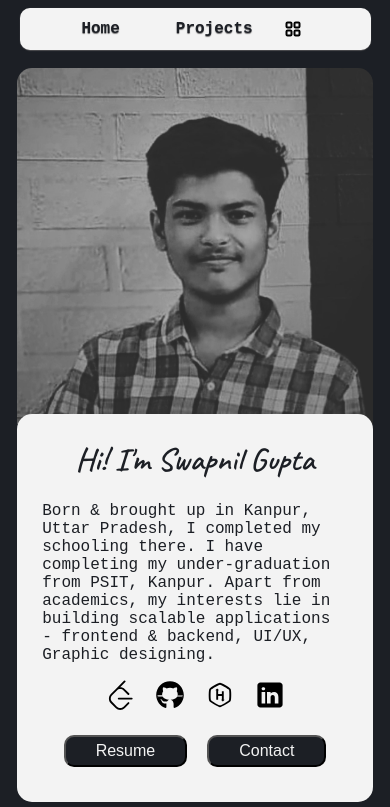
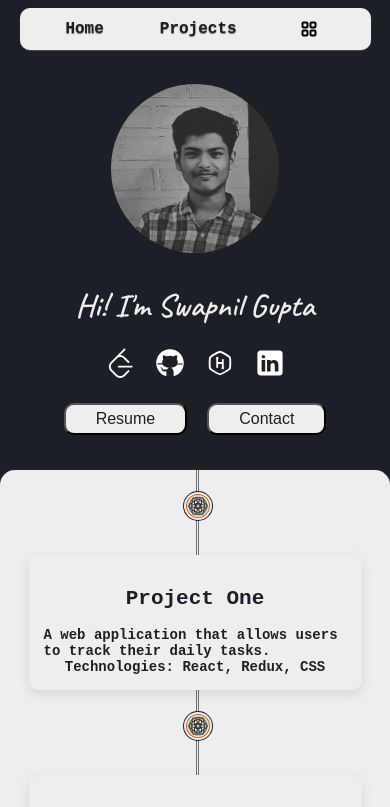
Before and after one commit to swapnilgupta14/Personal-Porfolio-using-Next.js, a Next.js app: page / in a window 390 px wide. Shown: the top 807 px of the page. Built offline with nearby package versions, Linux system fonts and the light colour scheme; a web font is replaced by a local one.

Commit message:
update :: color-palleate

```diff
--- a/src/component/Homepage.js
+++ b/src/component/Homepage.js
@@ -14,11 +14,6 @@ const Homepage = () => {
                 <div className='right-text'>
                     <h1 className='caveat-cursive-regular'>Hi! I'm Swapnil Gupta</h1>
                     <div>
-                        <p >Born & brought up in Kanpur, Uttar Pradesh, I completed my schooling there.
-                            I have completing my under-graduation from PSIT, Kanpur. Apart from academics,
-                            my interests lie in building scalable applications - frontend & backend, UI/UX,
-                            Graphic designing.
-                        </p>
                     </div>
                     <div className='social-nav-container'>
                         <div className="social-nav">
--- a/src/component/Project.js
+++ b/src/component/Project.js
@@ -1,4 +1,4 @@
-import React from 'react'
+import React, { useEffect, useState } from 'react';
 // src/data/projectsData.js
 
 const projectsData = [
@@ -41,16 +41,51 @@ const projectsData = [
 ];
 
 const Project = () => {
+  const [visibleProjects, setVisibleProjects] = useState([]);
+
+  useEffect(() => {
+    const observer = new IntersectionObserver(
+      (entries) => {
+        entries.forEach((entry) => {
+          if (entry.isIntersecting) {
+            setVisibleProjects((prevVisibleProjects) => [
+              ...prevVisibleProjects,
+              entry.target.dataset.index
+            ]);
+            observer.unobserve(entry.target);
+          }
+        });
+      },
+      {
+        threshold: 0.1
+      }
+    );
+
+    const projectCards = document.querySelectorAll('.project-card');
+    projectCards.forEach((card) => {
+      observer.observe(card);
+    });
+
+    return () => {
+      projectCards.forEach((card) => {
+        observer.unobserve(card);
+      });
+    };
+  }, []);
+
   return (
-    <div className='project-container'>
-      <div className='timeline'></div>
+    <div className="project-container">
+      <div className="timeline"></div>
       {projectsData.map((project, index) => (
-        <div key={index} className='project-card'>
-          <div className='timeline-indicator'></div>
+        <div
+          key={index}
+          className={`project-card ${visibleProjects.includes(index.toString()) ? 'visible' : ''}`}
+          data-index={index}
+        >
+          <div className="timeline-indicator"></div>
           <h2>{project.title}</h2>
           <p>{project.description}</p>
           <p><strong>Technologies:</strong> {project.technologies.join(', ')}</p>
-          <a href={project.link} target="_blank" rel="noopener noreferrer">View Project</a>
         </div>
       ))}
     </div>
--- a/src/component/header.js
+++ b/src/component/header.js
@@ -9,9 +9,9 @@ const Header = () => {
   const [selectedItem, setSelectedItem] = useState(null);
 
   const dropdownItems = [
-    { id: 1, label: 'Dropdown Item 1', subItems: ['Sub Item 1.1', 'Sub Item 1.2', 'Sub Item 1.3'] },
-    { id: 2, label: 'Dropdown Item 2', subItems: ['Sub Item 2.1', 'Sub Item 2.2', 'Sub Item 2.3'] },
-    { id: 3, label: 'Dropdown Item 3', subItems: ['Sub Item 3.1', 'Sub Item 3.2', 'Sub Item 3.3'] }
+    { id: 1, label: 'Experience', subItems: [] },
+    { id: 2, label: 'Skills', subItems: ['Sub Item 2.1', 'Sub Item 2.2', 'Sub Item 2.3'] },
+    { id: 3, label: 'Hire Me', subItems: ['Sub Item 3.1', 'Sub Item 3.2', 'Sub Item 3.3'] }
   ];
 
 
@@ -23,7 +23,7 @@ const Header = () => {
     const handleResize = () => {
       const width = window.innerWidth;
       setIsMobile(width <= 768);
-      setIsTablet(width > 768 && width <= 1024);
+      // setIsTablet(width > 768 && width <= 1024);
     };
     handleResize();
     window.addEventListener('resize', handleResize);
@@ -44,7 +44,7 @@ const Header = () => {
                 Home
               </a>
             </li>
-            {!isTablet && !isMobile && (
+            {!isMobile && (
               <li className="navbar-item">
                 <a href="#" className="navbar-link hover">
                   About
@@ -52,20 +52,11 @@ const Header = () => {
               </li>
             )}
             <li className="navbar-item">
-              {!isMobile && !isTablet && (
-                <div>
-                  <a href="#" className="navbar-link hindi">
-                    <p>Swapnil</p>
-                  </a>
-                </div>
-              )}
-            </li>
-            <li className="navbar-item">
               <a href="#" className="navbar-link hover">
                 Projects
               </a>
             </li>
-            {!isTablet && !isMobile ? (
+            {!isMobile ? (
               <li className="navbar-item">
                 <a href="#" className="navbar-link hover">
                   Contact
@@ -106,6 +97,13 @@ const Header = () => {
                 )}
               </li>
             )}
+            {!isMobile && (
+              <li className="navbar-item">
+                <a href="#" className="navbar-link hover">
+                  Skills
+                </a>
+              </li>
+            )}
           </ul>
         </div>
       </nav>
--- a/src/component/icon/icon.js
+++ b/src/component/icon/icon.js
@@ -23,7 +23,7 @@ export const DropDown = ({ width, height }) => {
 export const Github = ({ width, height }) => {
   return (
     <svg xmlns="http://www.w3.org/2000/svg" x="0px" y="0px" width={width} height={height} viewBox="0 0 50 50">
-      <path d="M17.791,46.836C18.502,46.53,19,45.823,19,45v-5.4c0-0.197,0.016-0.402,0.041-0.61C19.027,38.994,19.014,38.997,19,39 c0,0-3,0-3.6,0c-1.5,0-2.8-0.6-3.4-1.8c-0.7-1.3-1-3.5-2.8-4.7C8.9,32.3,9.1,32,9.7,32c0.6,0.1,1.9,0.9,2.7,2c0.9,1.1,1.8,2,3.4,2 c2.487,0,3.82-0.125,4.622-0.555C21.356,34.056,22.649,33,24,33v-0.025c-5.668-0.182-9.289-2.066-10.975-4.975 c-3.665,0.042-6.856,0.405-8.677,0.707c-0.058-0.327-0.108-0.656-0.151-0.987c1.797-0.296,4.843-0.647,8.345-0.714 c-0.112-0.276-0.209-0.559-0.291-0.849c-3.511-0.178-6.541-0.039-8.187,0.097c-0.02-0.332-0.047-0.663-0.051-0.999 c1.649-0.135,4.597-0.27,8.018-0.111c-0.079-0.5-0.13-1.011-0.13-1.543c0-1.7,0.6-3.5,1.7-5c-0.5-1.7-1.2-5.3,0.2-6.6 c2.7,0,4.6,1.3,5.5,2.1C21,13.4,22.9,13,25,13s4,0.4,5.6,1.1c0.9-0.8,2.8-2.1,5.5-2.1c1.5,1.4,0.7,5,0.2,6.6c1.1,1.5,1.7,3.2,1.6,5 c0,0.484-0.045,0.951-0.11,1.409c3.499-0.172,6.527-0.034,8.204,0.102c-0.002,0.337-0.033,0.666-0.051,0.999 c-1.671-0.138-4.775-0.28-8.359-0.089c-0.089,0.336-0.197,0.663-0.325,0.98c3.546,0.046,6.665,0.389,8.548,0.689 c-0.043,0.332-0.093,0.661-0.151,0.987c-1.912-0.306-5.171-0.664-8.879-0.682C35.112,30.873,31.557,32.75,26,32.969V33 c2.6,0,5,3.9,5,6.6V45c0,0.823,0.498,1.53,1.209,1.836C41.37,43.804,48,35.164,48,25C48,12.318,37.683,2,25,2S2,12.318,2,25 C2,35.164,8.63,43.804,17.791,46.836z"></path>
+      <path fill="#ffffff" d="M17.791,46.836C18.502,46.53,19,45.823,19,45v-5.4c0-0.197,0.016-0.402,0.041-0.61C19.027,38.994,19.014,38.997,19,39 c0,0-3,0-3.6,0c-1.5,0-2.8-0.6-3.4-1.8c-0.7-1.3-1-3.5-2.8-4.7C8.9,32.3,9.1,32,9.7,32c0.6,0.1,1.9,0.9,2.7,2c0.9,1.1,1.8,2,3.4,2 c2.487,0,3.82-0.125,4.622-0.555C21.356,34.056,22.649,33,24,33v-0.025c-5.668-0.182-9.289-2.066-10.975-4.975 c-3.665,0.042-6.856,0.405-8.677,0.707c-0.058-0.327-0.108-0.656-0.151-0.987c1.797-0.296,4.843-0.647,8.345-0.714 c-0.112-0.276-0.209-0.559-0.291-0.849c-3.511-0.178-6.541-0.039-8.187,0.097c-0.02-0.332-0.047-0.663-0.051-0.999 c1.649-0.135,4.597-0.27,8.018-0.111c-0.079-0.5-0.13-1.011-0.13-1.543c0-1.7,0.6-3.5,1.7-5c-0.5-1.7-1.2-5.3,0.2-6.6 c2.7,0,4.6,1.3,5.5,2.1C21,13.4,22.9,13,25,13s4,0.4,5.6,1.1c0.9-0.8,2.8-2.1,5.5-2.1c1.5,1.4,0.7,5,0.2,6.6c1.1,1.5,1.7,3.2,1.6,5 c0,0.484-0.045,0.951-0.11,1.409c3.499-0.172,6.527-0.034,8.204,0.102c-0.002,0.337-0.033,0.666-0.051,0.999 c-1.671-0.138-4.775-0.28-8.359-0.089c-0.089,0.336-0.197,0.663-0.325,0.98c3.546,0.046,6.665,0.389,8.548,0.689 c-0.043,0.332-0.093,0.661-0.151,0.987c-1.912-0.306-5.171-0.664-8.879-0.682C35.112,30.873,31.557,32.75,26,32.969V33 c2.6,0,5,3.9,5,6.6V45c0,0.823,0.498,1.53,1.209,1.836C41.37,43.804,48,35.164,48,25C48,12.318,37.683,2,25,2S2,12.318,2,25 C2,35.164,8.63,43.804,17.791,46.836z"></path>
     </svg>
   );
 };
@@ -31,7 +31,7 @@ export const Github = ({ width, height }) => {
 export const Linkedin = ({ width, height }) => {
   return (
     <svg xmlns="http://www.w3.org/2000/svg" x="0px" y="0px" width={width} height={height} viewBox="0 0 50 50">
-      <path d="M41,4H9C6.24,4,4,6.24,4,9v32c0,2.76,2.24,5,5,5h32c2.76,0,5-2.24,5-5V9C46,6.24,43.76,4,41,4z M17,20v19h-6V20H17z M11,14.47c0-1.4,1.2-2.47,3-2.47s2.93,1.07,3,2.47c0,1.4-1.12,2.53-3,2.53C12.2,17,11,15.87,11,14.47z M39,39h-6c0,0,0-9.26,0-10 c0-2-1-4-3.5-4.04h-0.08C27,24.96,26,27.02,26,29c0,0.91,0,10,0,10h-6V20h6v2.56c0,0,1.93-2.56,5.81-2.56 c3.97,0,7.19,2.73,7.19,8.26V39z"></path>
+      <path fill="#ffffff" d="M41,4H9C6.24,4,4,6.24,4,9v32c0,2.76,2.24,5,5,5h32c2.76,0,5-2.24,5-5V9C46,6.24,43.76,4,41,4z M17,20v19h-6V20H17z M11,14.47c0-1.4,1.2-2.47,3-2.47s2.93,1.07,3,2.47c0,1.4-1.12,2.53-3,2.53C12.2,17,11,15.87,11,14.47z M39,39h-6c0,0,0-9.26,0-10 c0-2-1-4-3.5-4.04h-0.08C27,24.96,26,27.02,26,29c0,0.91,0,10,0,10h-6V20h6v2.56c0,0,1.93-2.56,5.81-2.56 c3.97,0,7.19,2.73,7.19,8.26V39z"></path>
     </svg>
   );
 };
@@ -39,7 +39,7 @@ export const Linkedin = ({ width, height }) => {
 export const HackerRank = ({ width, height }) => {
   return (
     <svg xmlns="http://www.w3.org/2000/svg" x="0px" y="0px" width={width} height={height} viewBox="0 0 32 32">
-      <path d="M 15.998047 3 C 14.225047 3 5.5352031 7.9839062 4.6582031 9.5039062 C 3.7802031 11.024906 3.7802031 20.983047 4.6582031 22.498047 C 5.5392031 24.017047 14.229047 29 15.998047 29 C 17.762047 29 26.451938 24.019953 27.335938 22.501953 C 28.222938 20.979953 28.222938 11.014047 27.335938 9.4980469 L 27.335938 9.4960938 C 26.444937 7.9790937 17.756047 3 15.998047 3 z M 15.996094 5.0117188 C 17.693094 5.3647187 24.417703 9.2167656 25.595703 10.509766 C 26.135703 12.150766 26.134703 19.844281 25.595703 21.488281 C 24.425703 22.779281 17.695094 26.636281 15.996094 26.988281 C 14.298094 26.638281 7.5723906 22.783234 6.4003906 21.490234 C 5.8653906 19.842234 5.8653906 12.155766 6.4003906 10.509766 C 7.5693906 9.2167656 14.297094 5.3617187 15.996094 5.0117188 z M 13 9 L 11 11 L 12 11 L 12 21 L 14 21 L 14 17 L 18 17 L 18 21 L 17 21 L 19 23 L 21 21 L 20 21 L 20 12 L 18 12 L 18 15 L 14 15 L 14 11 L 15 11 L 13 9 z"></path>
+      <path fill="#ffffff" d="M 15.998047 3 C 14.225047 3 5.5352031 7.9839062 4.6582031 9.5039062 C 3.7802031 11.024906 3.7802031 20.983047 4.6582031 22.498047 C 5.5392031 24.017047 14.229047 29 15.998047 29 C 17.762047 29 26.451938 24.019953 27.335938 22.501953 C 28.222938 20.979953 28.222938 11.014047 27.335938 9.4980469 L 27.335938 9.4960938 C 26.444937 7.9790937 17.756047 3 15.998047 3 z M 15.996094 5.0117188 C 17.693094 5.3647187 24.417703 9.2167656 25.595703 10.509766 C 26.135703 12.150766 26.134703 19.844281 25.595703 21.488281 C 24.425703 22.779281 17.695094 26.636281 15.996094 26.988281 C 14.298094 26.638281 7.5723906 22.783234 6.4003906 21.490234 C 5.8653906 19.842234 5.8653906 12.155766 6.4003906 10.509766 C 7.5693906 9.2167656 14.297094 5.3617187 15.996094 5.0117188 z M 13 9 L 11 11 L 12 11 L 12 21 L 14 21 L 14 17 L 18 17 L 18 21 L 17 21 L 19 23 L 21 21 L 20 21 L 20 12 L 18 12 L 18 15 L 14 15 L 14 11 L 15 11 L 13 9 z"></path>
     </svg>
   );
 };
@@ -47,7 +47,7 @@ export const HackerRank = ({ width, height }) => {
 export const Mail = ({ width, height }) => {
   return (
     <svg xmlns="http://www.w3.org/2000/svg" x="0px" y="0px" width={width} height={height} viewBox="0 0 50 50">
-      <path d="M12 23.403V23.39 10.389L11.88 10.3h-.01L9.14 8.28C7.47 7.04 5.09 7.1 3.61 8.56 2.62 9.54 2 10.9 2 12.41v3.602L12 23.403zM38 23.39v.013l10-7.391V12.41c0-1.49-.6-2.85-1.58-3.83-1.46-1.457-3.765-1.628-5.424-.403L38.12 10.3 38 10.389V23.39zM14 24.868l10.406 7.692c.353.261.836.261 1.189 0L36 24.868V11.867L25 20l-11-8.133V24.868zM38 25.889V41c0 .552.448 1 1 1h6.5c1.381 0 2.5-1.119 2.5-2.5V18.497L38 25.889zM12 25.889L2 18.497V39.5C2 40.881 3.119 42 4.5 42H11c.552 0 1-.448 1-1V25.889z"></path>
+      <path fill="#ffffff" d="M12 23.403V23.39 10.389L11.88 10.3h-.01L9.14 8.28C7.47 7.04 5.09 7.1 3.61 8.56 2.62 9.54 2 10.9 2 12.41v3.602L12 23.403zM38 23.39v.013l10-7.391V12.41c0-1.49-.6-2.85-1.58-3.83-1.46-1.457-3.765-1.628-5.424-.403L38.12 10.3 38 10.389V23.39zM14 24.868l10.406 7.692c.353.261.836.261 1.189 0L36 24.868V11.867L25 20l-11-8.133V24.868zM38 25.889V41c0 .552.448 1 1 1h6.5c1.381 0 2.5-1.119 2.5-2.5V18.497L38 25.889zM12 25.889L2 18.497V39.5C2 40.881 3.119 42 4.5 42H11c.552 0 1-.448 1-1V25.889z"></path>
     </svg>
   );
 };
@@ -55,7 +55,7 @@ export const Mail = ({ width, height }) => {
 export const Leetcode = ({ width, height }) => {
   return (
     <svg xmlns="http://www.w3.org/2000/svg" x="0px" y="0px" width={width} height={height} viewBox="0 0 16 16">
-      <path d="M 10.447266 0.265625 A 0.50005 0.50005 0 0 0 10.103516 0.41796875 L 5.65625 4.8671875 L 3.0957031 7.4257812 A 0.50005 0.50005 0 0 0 2.9785156 7.6035156 C 1.769869 8.9739016 1.7865696 11.063913 3.0957031 12.373047 L 5.65625 14.933594 C 7.0176322 16.294976 9.242133 16.294976 10.603516 14.933594 L 12.853516 12.683594 A 0.50063809 0.50063809 0 1 0 12.144531 11.976562 L 9.8945312 14.226562 C 8.9159134 15.20518 7.3418991 15.20518 6.3632812 14.226562 L 3.8027344 11.666016 C 2.8241166 10.687398 2.8241166 9.1114303 3.8027344 8.1328125 L 6.3632812 5.5742188 C 7.3418991 4.5956009 8.9159135 4.5956009 9.8945312 5.5742188 L 12.144531 7.8242188 A 0.50063784 0.50063784 0 1 0 12.853516 7.1171875 L 10.603516 4.8671875 C 9.9106907 4.174363 8.9943718 3.8431189 8.0820312 3.8554688 L 10.8125 1.125 A 0.50005 0.50005 0 0 0 10.447266 0.265625 z M 7.328125 9.4003906 A 0.50005 0.50005 0 1 0 7.328125 10.400391 L 14.228516 10.400391 A 0.50005 0.50005 0 1 0 14.228516 9.4003906 L 7.328125 9.4003906 z"></path>
+      <path fill="#ffffff" d="M 10.447266 0.265625 A 0.50005 0.50005 0 0 0 10.103516 0.41796875 L 5.65625 4.8671875 L 3.0957031 7.4257812 A 0.50005 0.50005 0 0 0 2.9785156 7.6035156 C 1.769869 8.9739016 1.7865696 11.063913 3.0957031 12.373047 L 5.65625 14.933594 C 7.0176322 16.294976 9.242133 16.294976 10.603516 14.933594 L 12.853516 12.683594 A 0.50063809 0.50063809 0 1 0 12.144531 11.976562 L 9.8945312 14.226562 C 8.9159134 15.20518 7.3418991 15.20518 6.3632812 14.226562 L 3.8027344 11.666016 C 2.8241166 10.687398 2.8241166 9.1114303 3.8027344 8.1328125 L 6.3632812 5.5742188 C 7.3418991 4.5956009 8.9159135 4.5956009 9.8945312 5.5742188 L 12.144531 7.8242188 A 0.50063784 0.50063784 0 1 0 12.853516 7.1171875 L 10.603516 4.8671875 C 9.9106907 4.174363 8.9943718 3.8431189 8.0820312 3.8554688 L 10.8125 1.125 A 0.50005 0.50005 0 0 0 10.447266 0.265625 z M 7.328125 9.4003906 A 0.50005 0.50005 0 1 0 7.328125 10.400391 L 14.228516 10.400391 A 0.50005 0.50005 0 1 0 14.228516 9.4003906 L 7.328125 9.4003906 z"></path>
     </svg>
   );
 };
--- a/src/styles/Homepage.scss
+++ b/src/styles/Homepage.scss
@@ -49,7 +49,7 @@
             font-weight: normal;
             font-size: 16px;
 
-            h1{
+            h1 {
                 // background-color: red;
                 margin-top: 0vh;
                 font-size: 2rem;
@@ -82,39 +82,45 @@
 
 @media (max-width: 768px) {
     .frontpage-container {
-        margin: 2vh 2vh 2vh 2vh;
+        margin: 0vh;
         min-height: fit-content;
         max-height: fit-content;
         display: flex;
         flex-direction: column;
         text-align: left;
+        border-radius: 0px;
 
         .left {
             flex: 2;
             display: flex;
             flex-direction: row;
             justify-content: center;
+            border-radius: 0px;
+
 
             .upper-left-container {
                 margin-bottom: -10px;
+                border-radius: 0px;
+
 
                 .profile {
-                    border-top-left-radius: 15px;
-                    border-top-right-radius: 15px;
-                    border-bottom-left-radius: 0%;
-                    border-bottom-right-radius: 0%;
-                    height: 100%;
-                    width: 100%;
                     align-items: center;
-                    margin: 0vh;
+                    margin: 2vh;
+                    border-radius: 50%;
+                    height: 20vh;
+                    width: 20vh;
+
                 }
             }
         }
 
         .right {
             flex: 1;
-            font-family: 'Roboto-mono', monospace;
+            // font-family: 'Roboto-mono', monospace;
             padding: 1vh;
+            border-radius: 0px;
+            background-color: $accent-color;
+
 
             .right-text {
                 margin: 0vh;
@@ -122,6 +128,8 @@
                 text-align: left;
                 justify-content: center;
                 padding: 2vh;
+                color: $secondary-color;
+
 
                 .icon {
                     margin: 0px 5px;
@@ -133,8 +141,10 @@
                 margin: 10px;
                 font-size: 16px;
                 padding: 0px 20px;
+                background-color: $secondary-color;
 
-                p{
+                p {
+                    color: $accent-color;
                     padding: 5px 10px;
                     margin: 0;
                 }
--- a/src/styles/Project.scss
+++ b/src/styles/Project.scss
@@ -11,10 +11,9 @@
     align-items: flex-start;
     padding: 20px;
     box-shadow: 0 4px 12px rgba(0, 0, 0, 0.1);
-    transition: background-color 0.3s ease;
+    transition: background-color 0.7s ease;
     position: relative;
-
-
+}
 
 .project-card {
     background-color: $accent-color;
@@ -26,43 +25,27 @@
     border-radius: 10px;
     box-shadow: 0 4px 8px rgba(0, 0, 0, 0.1);
     transition: transform 0.3s ease, box-shadow 0.3s ease;
+    opacity: 0;
+    transform: scale(0.95);
+    transition: opacity 0.5s ease, transform 0.5s ease;
+}
 
+.project-card.visible {
+    opacity: 1;
+    transform: scale(1);
 
-        &:hover {
+}
+
+.project-card:hover {
     transform: translateY(-10px);
     box-shadow: 0 8px 16px rgba(0, 0, 0, 0.2);
-        }
-
-        h2 {
-            margin-top: 0;
-            margin-bottom: 10px;
-            color: $base-color;
-        }
-
-        p {
-            margin-bottom: 10px;
-            text-decoration: none;
-            font-weight: 100;
-        }
-
-        a {
-            color: $accent-color;
-            text-decoration: none;
-            transition: color 0.3s ease;
-
-            &:hover {
-                color: darken($accent-color, 10%);
-                text-decoration: underline;
-            }
-        }
-    }
 }
 
 @media (max-width: 768px) {
     .project-container {
         flex-direction: column;
         align-items: center;
-        margin: 2vh;
+        margin: 0vh;
         box-shadow: 0 4px 12px rgba(255, 255, 255, 0.1);
         padding: 10px;
         border-left: none;
@@ -73,10 +56,13 @@
             left: 50.5%;
             top: 0;
             bottom: 0;
-            width: 2px;
-            background: $accent-color;
+            width: 1px;
             z-index: 0;
+
+            box-shadow:
+              0 0 0 0.6px $accent-color,
           }
+
 
         .timeline-indicator {
             position: absolute;
@@ -84,14 +70,20 @@
             width: 22px;
             height: 22px;
             border-radius: 50%;
-            background-color: $secondary-color;
             transform: translateX(-50%);
             z-index: 1;
+            background-color: $secondary-color;
             background-image: url('/icons8-mandala-100.png');
             background-size: contain;
             background-repeat: no-repeat;
             background-position: center;
+
+            box-shadow:
+              0 0 0 1px $base-color,
+              0 0 0 3px $secondary-color,
+              0 0 0 4px $accent-color;
           }
+
 
         .project-card {
             width: 90%;
@@ -109,9 +101,7 @@
             align-items: center;
 
             &:nth-of-type(n + 2) .timeline-indicator {
-                /* Indicators starting from the second card */
                 top: -60px;
-                /* Positioned above each card */
             }
 
             h2 {
@@ -123,5 +113,10 @@
                 margin: 0;
             }
         }
+
+        .project-card:hover{
+            color: $base-color;
+        }
+
     }
 }
--- a/src/styles/header.scss
+++ b/src/styles/header.scss
@@ -2,7 +2,11 @@
 @import url('https://fonts.googleapis.com/css2?family=Tangerine:wght@400;700&display=swap');
 @import url('https://fonts.googleapis.com/css2?family=Dekko&display=swap');
 
-.app-header{
+.app-header {
+
+  margin-bottom: 15vh;
+  background-color: red !important;
+
   .navbar {
     width: 70%;
     margin: 2rem auto;
@@ -29,7 +33,7 @@
       margin: 0;
 
       .navbar-item {
-      margin: 0 1rem;
+        margin: 0 2rem;
         display: flex;
         font-size: 1rem;
         flex-direction: column;
@@ -57,7 +61,7 @@
           text-decoration: none;
           color: $accent-color;
           font-weight: 600;
-        margin: 10px;
+          margin: 15px;
           padding: $link-padding;
           position: relative;
           transition: color $transition-time;
@@ -68,6 +72,7 @@
 
         .navbar-link:hover {
           transform: scale(1.1);
+          color: $base-color;
         }
 
         .hover {
@@ -78,14 +83,14 @@
             height: 2px;
             bottom: 0;
             left: 0;
-          background-color: $accent-color;
+            background-color: $secondary-color;
             visibility: hidden;
             transition: all $transition-time ease-in-out;
           }
 
           &:hover::before {
             visibility: visible;
-          background-color: $accent-color;
+            background-color: $base-color;
             color: $secondary-color;
             width: 100%;
           }
@@ -95,32 +100,33 @@
   }
 }
 
-@media (max-width: 1024px) {
-  .navbar {
-    width: 90%;
-    max-height: 5vh;
-    margin: 1.5rem auto;
-    padding: 15px;
+// @media (max-width: 1024px) {
+//   .navbar {
+//     width: 90%;
+//     max-height: 5vh;
+//     margin: 1.5rem auto;
+//     padding: 15px;
 
-    .navbar-list {
-      .navbar-item {
-        margin: 0 0.5rem;
-        // font-size: 0.9rem;
+//     .navbar-list {
+//       .navbar-item {
+//         margin: 0 0.5rem;
+//         // font-size: 0.9rem;
 
 
-        .hindi {
-          font-size: 2rem;
-        }
-      }
-    }
-  }
-}
+//         .hindi {
+//           font-size: 2rem;
+//         }
+//       }
+//     }
+//   }
+// }
 
 @media (max-width: 768px) {
 
   .app-header {
+
     max-height: 6vh;
-    background: transparent;
+    // background: transparent;
     margin-bottom: 8vh;
 
     .navbar {
@@ -133,6 +139,8 @@
       left: 0;
       right: 0;
       z-index: 1000;
+      // background-color: red;
+
 
 
       .navbar-list {
@@ -188,18 +196,23 @@
             display: flex;
             width: 100%;
             justify-content: center;
+            border-radius: 15px;
             color: $accent-color;
             border-bottom: lighten($accent-color, 50%) 1px solid;
             transition: all $transition-time ease;
 
             &:hover {
               background-color: lighten($secondary-color, 10%);
+              border-radius: 15px;
+              color: $base-color;
+
             }
 
             .dropdown-item-text {
               align-items: flex-end;
               justify-content: center;
               display: flex;
+              border-radius: 15px;
               flex-direction: column;
               flex: 3;
               font-size: 1.2rem;
@@ -217,6 +230,8 @@
             background-color: $secondary-color;
             height: fit-content;
             transition: all 1s ease;
+            border-radius: 15px;
+
           }
 
           .sub-dropdown-item {
@@ -225,6 +240,7 @@
             height: fit-content;
             display: flex;
             width: 100%;
+            border-radius: 15px;
             // background-color: red;
             align-items: flex-end;
             color: $accent-color;
@@ -232,7 +248,8 @@
             cursor: pointer;
 
             &:hover {
-              background-color: lighten($secondary-color, 10%);
+              background-color: $accent-color;
+              color: $secondary-color;
             }
           }
 
```
Also changed, not shown: src/styles/_variables.scss (+10 -2 lines). Lines whose indentation alone changed are shown as unchanged.
